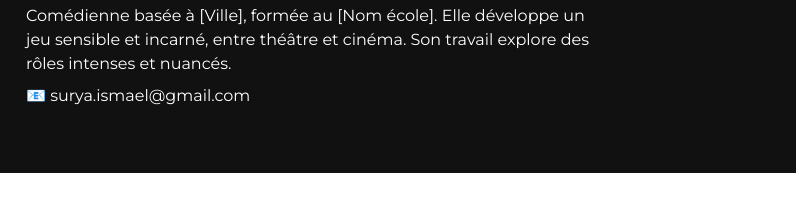
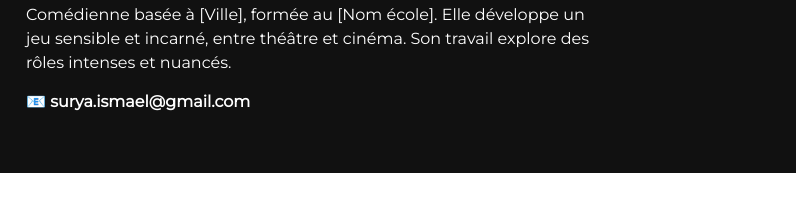
Before and after one commit to Isu789/Ismael-Surya, a plain HTML site: page index.html in a window 1280 px wide. Shown: the part 122-343 px from the top of the page, 484-1280 px from the left. Drawn offline with nearby package versions, Linux system fonts and the light colour scheme.

Commit message:
Update index.html

```diff
--- a/index.html
+++ b/index.html
@@ -102,17 +102,25 @@ a {
 
 <!-- Texte -->
 <div style="flex:1 1 auto; display:flex; flex-direction:column; justify-content:flex-start;">
-        <h1 style="margin:0; font-family: 'Playfair Display', serif; font-size:2.5em;">Surya Ismael</h1>
+  <h1 style="margin:0; font-family: 'Playfair Display', serif; font-size:2.5em;">
+    Surya Ismael
+  </h1>
 
   <p style="margin:6px 0 0 0;">
     Comédienne basée à [Ville], formée au [Nom école]. Elle développe un jeu sensible et incarné, entre théâtre et cinéma. Son travail explore des rôles intenses et nuancés.
   </p>
 
-        <!-- EMAIL ALIGNÉ À GAUCHE -->
-        <p style="margin-top:8px; font-weight:500;">
-          📧 <a href="mailto:surya.ismael@gmail.com" style="color:white;">surya.ismael@gmail.com</a>
+  <!-- espace supplémentaire -->
+  <div style="height:15px;"></div>
+
+  <!-- EMAIL EN GRAS -->
+  <p style="margin:0; font-weight:700;">
+    📧 <a href="mailto:surya.ismael@gmail.com" style="color:white; font-weight:700;">
+      surya.ismael@gmail.com
+    </a>
   </p>
 </div>
+
 
     </div>
   </div>
```
Lines whose indentation alone changed are shown as unchanged.
